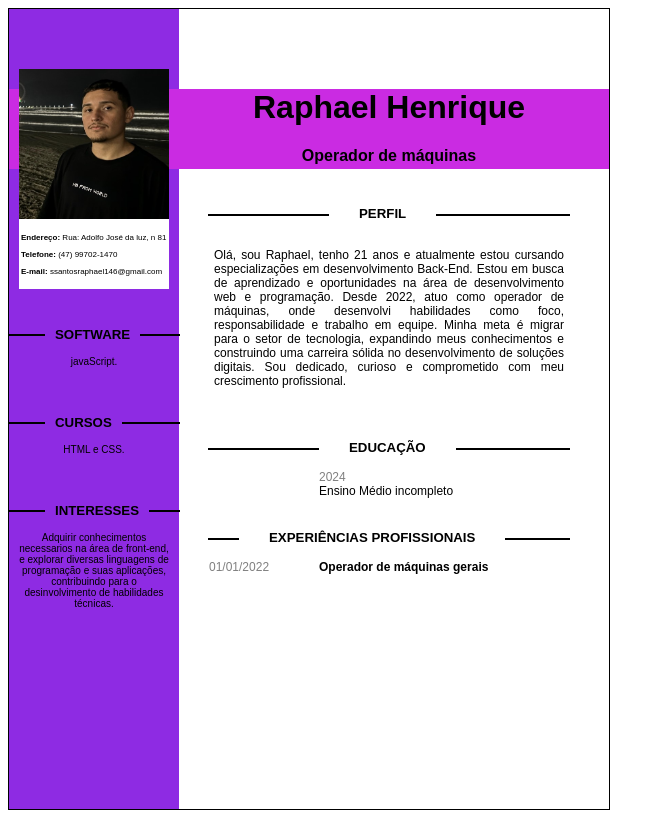
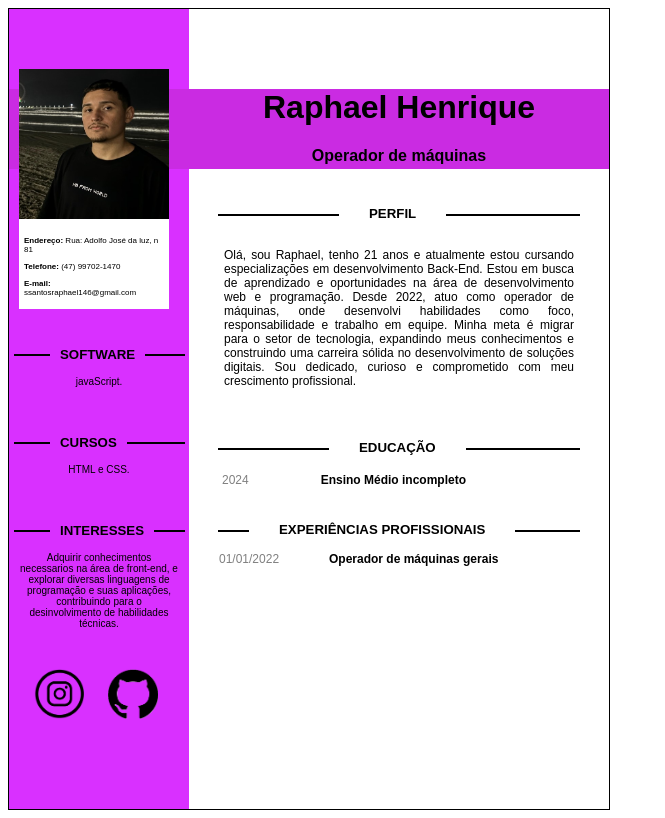
Before and after one commit to raphahen/curriculo, a plain HTML site: page index.html in a window 1280 px wide. Shown: the whole page, without its empty margins (0-665 px from the left). Drawn offline with Linux system fonts and the light colour scheme.

Commit message:
rapha
segunda modificação

```diff
--- a/index.html
+++ b/index.html
@@ -5,9 +5,11 @@
     <meta charset="UTF-8">
     <meta name="viewport" content="width=device-width, initial-scale=1.0">
     <title>Currículo</title>
+    <link rel="shortcut icon" href="foto/icoon.png" type="image/x-icon">
     <style>
         body {
             font-family: Arial, Helvetica, sans-serif;
+            display: block;
         }
 
         .fundo {
@@ -18,22 +20,23 @@
 
         .header {
             float: left;
-            background-color: #8E2BE3;
-            width: 170px;
+            background-color: #D930FF;
+            width: 180px;
             height: 800px;
         }
 
         .left {
             background-color: #ca2be2;
             margin-top: 80px;
-            width: 600px;
+            width: 590px;
             height: 80px;
         }
 
         .fundo-ft {
             background-color: white;
-            width: 150px;
-            height: 220px;
+            max-width: 150px;
+            min-width: 90;
+            height: 240px;
             margin: -100px 0px 0px 10px;
 
         }
@@ -46,7 +49,7 @@
 
         .b-dados {
             font-size: 8px;
-            padding: 2px;
+            padding: 5px;
         }
 
         .cursos {
@@ -62,7 +65,7 @@
         .cursos>h5 {
             margin: -17px 0 0 -49px;
             padding: 0 10px;
-            background-color: #8E2BE3;
+            background-color: #D930FF;
             display: inline-block;
             position: absolute;
         }
@@ -91,6 +94,7 @@
         }
 
         .info>hr {
+
             width: 360px;
             border: 1px solid black;
         }
@@ -106,6 +110,7 @@
 
 
         .info>p {
+
             text-align: justify;
             padding: 20px 35px;
             font-size: 12px;
@@ -130,12 +135,20 @@
         }
 
         .inf {
-            float: right;
             width: 250px;
         }
 
         .inf > span {
             color: gray;
+            float: left;
+            width: 15px;
+            margin: 3px;
+
+        }
+
+        .inf > p {
+            float: right;
+            margin: 3px;
         }
 
         .ex {
@@ -215,6 +228,10 @@
                 <p>Adquirir conhecimentos necessarios na área de front-end, e explorar diversas linguagens de
                     programação e suas aplicações, contribuindo para o desinvolvimento de habilidades técnicas.</p>
             </div>
+
+             <a href="https://www.instagram.com/rapha_hen" target="_blank"><img src="foto/insta.png" alt="instagram" style=" width: 50px; height: 50px; margin: 20px 10px 10px 25px;"></a>
+             <a href="https://github.com/raphahen" target="_blank"><img src="foto/github.png" alt="github" style=" width: 50px; height: 50px; margin: 10px;"></a>
+
         </div>
         <div class="perfil">
             <div class=" perfil-fundo">
@@ -238,8 +255,8 @@
 
 
                     <div class="inf">
-                        <span>2024</span><br>
-                        Ensino Médio incompleto
+                        <span>2024</span>
+                        <p><strong>Ensino Médio incompleto</strong></p>
                     </div>
 
                     <div style="clear: both;"></div>
@@ -260,17 +277,9 @@
                     </div>
 
                     <div class="tr">
-
                         <strong>Operador de máquinas gerais</strong>
-
-
-
                     </div>
                     <div style="clear: both;"></div>
-
-
-
-
                 </div>
 
             </div>
```
Also changed, not shown: foto/github.png (added), foto/icoon.png (added), foto/insta.png (added).
